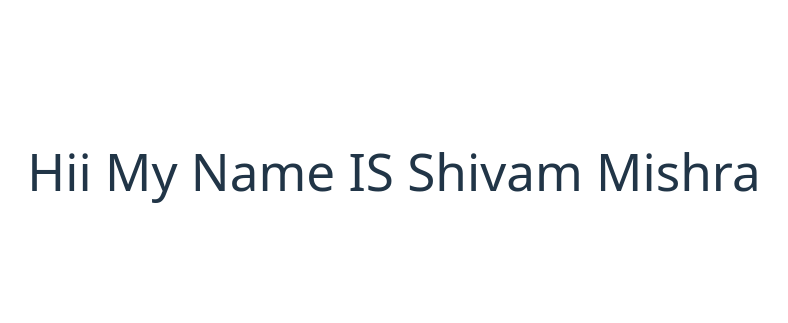
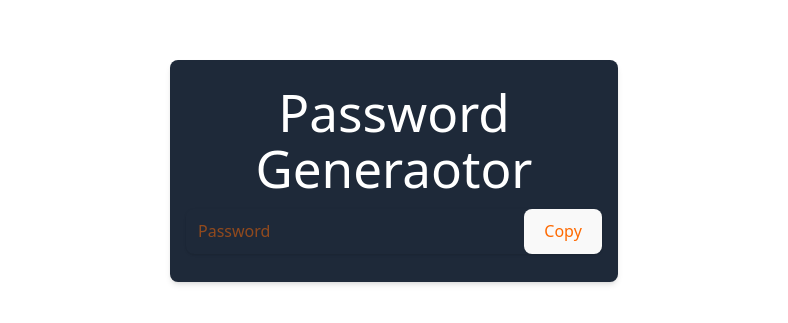
Before and after one commit to Mishra010405/React_RV, a React (Vite) app in the folder 05PasswordGenerator/: page / in a window 1280 px wide. Shown: the part 229-552 px from the top of the page, without its empty margins (246-1034 px from the left). Built offline with nearby package versions, Linux system fonts and the light colour scheme.

Commit message:
Add Server side apporch

```diff
--- a/05PasswordGenerator/src/App.jsx
+++ b/05PasswordGenerator/src/App.jsx
@@ -18,7 +18,7 @@ function App() {
     if(charallowed) str += "!@#$%^&*()_+-={}[]|\:;<>,.?/~"
 
 
-    for(let i=1 ; i<=Array.length ; i++) {
+    for(let i=1 ; i<=length ; i++) {
       let char = Math.floor(Math.random()*str.length +1)
     }
 
@@ -26,7 +26,7 @@ function App() {
 
     setPassword(pass)
 
-  } , [length , charallowed , numberAllowed])
+  } , [length , charallowed , numberAllowed,setPassword])
 
 
 
@@ -36,7 +36,21 @@ function App() {
   return (
 
    <>
-   <h1>Hii My Name IS Shivam Mishra</h1>
+   <div className='w-full max-w-md mx-auto shadow-md rounded-lg px-4 py-3 my-8 bg-gray-800 text-orange-500'>
+    <h1 className='text-white text-center my-3' > Password Generaotor </h1>
+
+    <div className='flex shadow rounded-lg ovwerflow-hidden mb-4'>
+      <input
+      type='text'
+      value={password}
+      className='outline-none w-full py-1 px-3 '
+      placeholder='Password'
+      readOnly
+      />
+      <button>Copy</button>
+    </div>
+   </div>
+
    </>
   )
 }
```
